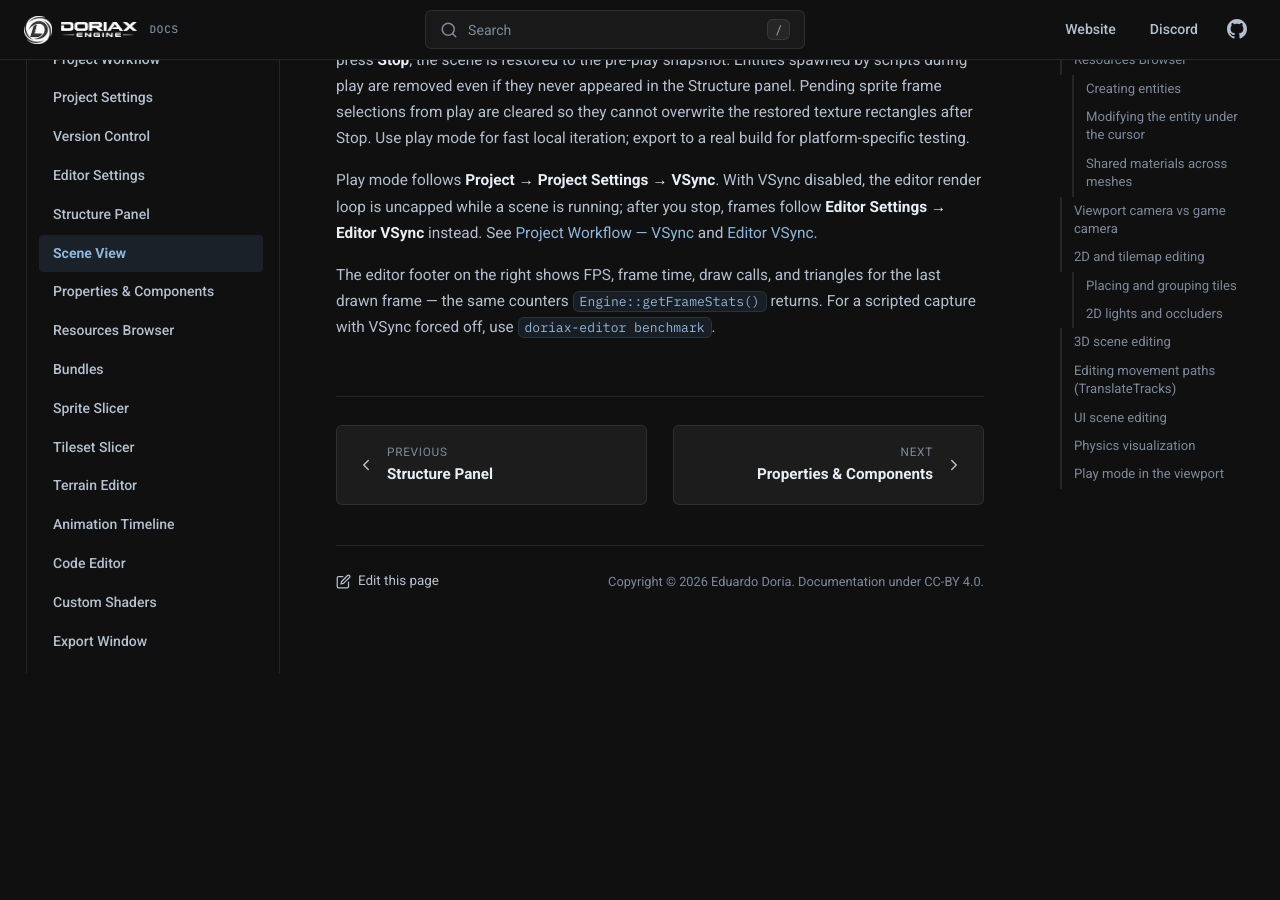
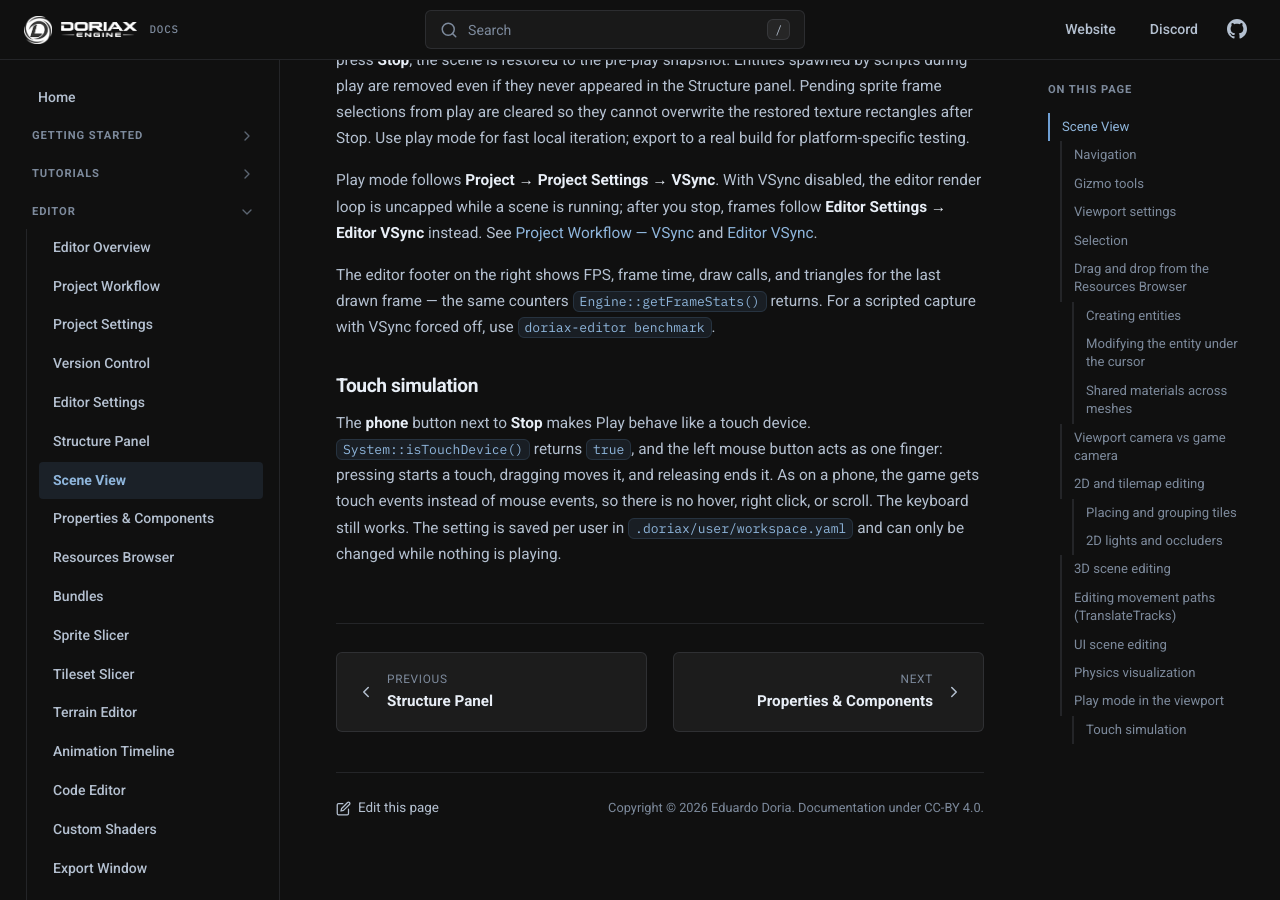
Before and after one commit to doriaxengine/doriax-docs, an MkDocs documentation site: the page built from docs/editor/scene-view.md, in a window 1280 px wide and 900 px high, scrolled down 9868 px. Built offline with MkDocs 1.6.1, drawn with Linux system fonts in a browser that asks for light colours; comment, search, counter and statistics services are not loaded; before the commit the page ends 10541 px from its top, so only the background shows below that.

Commit message:
Doc touch simulation in editor Play

```diff
--- a/docs/editor/scene-view.md
+++ b/docs/editor/scene-view.md
@@ -249,3 +249,13 @@ The editor footer on the right shows FPS, frame time, draw calls, and triangles
 last drawn frame — the same counters `Engine::getFrameStats()` returns. For a scripted
 capture with VSync forced off, use
 [`doriax-editor benchmark`](command-line.md#benchmark-measure-scene-fps).
+
+### Touch simulation
+
+The **phone** button next to **Stop** makes Play behave like a touch device.
+[`System::isTouchDevice()`](../reference/classes/system.md#istouchdevice) returns `true`,
+and the left mouse button acts as one finger: pressing starts a touch, dragging moves it,
+and releasing ends it. As on a phone, the game gets touch events instead of mouse events,
+so there is no hover, right click, or scroll. The keyboard still works. The setting is
+saved per user in `.doriax/user/workspace.yaml` and can only be changed while nothing is
+playing.
```
Also changed, not shown: docs/manual/input.md (+2 -1 lines), docs/reference/classes/system.md (+2 -1 lines).
